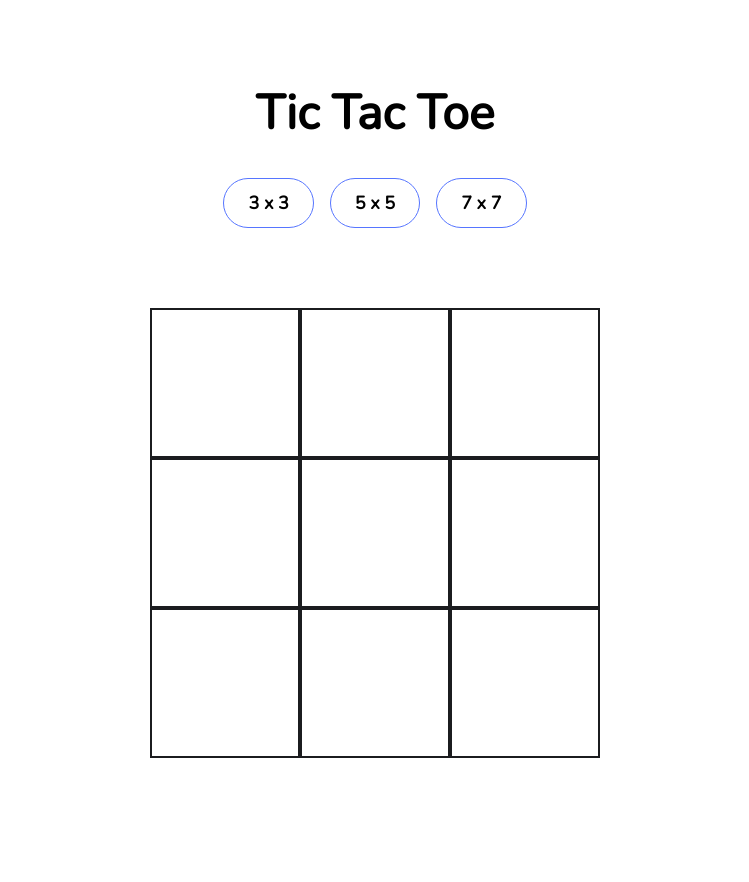
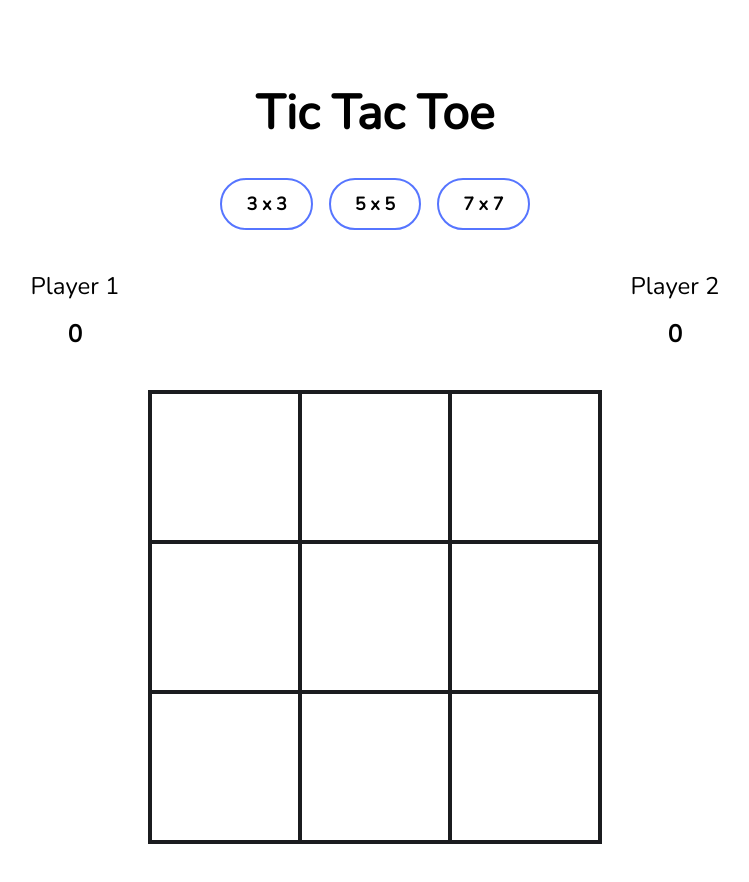
Before and after one commit to DevDugg/react-tic-tac-toe, a React (Vite) app: page / in a window 1280 px wide. Shown: the top 882 px of the page, without its empty margins (265-1014 px from the left). Before the commit the page ends 838 px from the top, so only its background shows below. Built offline with nearby package versions, Linux system fonts and the light colour scheme.

Commit message:
player names & scores

```diff
--- a/src/App.tsx
+++ b/src/App.tsx
@@ -2,7 +2,7 @@
 import { useMemo, useState } from "react";
 
 // Context
-import { GameContext } from "./context/GameContext";
+import { defaultScore, GameContext } from "./context/GameContext";
 
 // Types
 import {
@@ -10,6 +10,8 @@ import {
   TurnStateType,
   BoardTypeType,
   GameContextStateType,
+  ScoreStateType,
+  ScoreType,
 } from "./types/GameContext.type";
 
 // Helpers
@@ -20,13 +22,18 @@ import "./assets/styles/style.scss";
 
 // Components
 import Head from "./components/Head";
+import Scores from "./components/Scores";
 import GameBoard from "./components/GameBoard";
 
 const App = () => {
+  // State
   const [gameState, setGameState] = useState<GameContextType>(defaultValue);
   const [turn, setTurn] = useState<TurnStateType["turn"]>("x");
   const [boardType, setBoardType] =
     useState<BoardTypeType["boardType"]>("three");
+  const [score, setScore] = useState<ScoreType>(defaultScore);
+
+  // Memo
   const gameStateMemo = useMemo<GameContextStateType>(
     () => ({
       gameState,
@@ -42,13 +49,21 @@ const App = () => {
     () => ({ boardType, setBoardType }),
     [boardType, setBoardType]
   );
+  const scoreMemo = useMemo<ScoreStateType>(
+    () => ({ score, setScore }),
+    [score, setScore]
+  );
+
   return (
     <div className="App">
-      <GameContext.Provider value={{ gameStateMemo, turnMemo, boardTypeMemo }}>
+      <GameContext.Provider
+        value={{ gameStateMemo, turnMemo, boardTypeMemo, scoreMemo }}
+      >
         <main className="main">
           <div className="container">
             <div className="main-inner">
               <Head />
+              <Scores />
               <GameBoard />
             </div>
           </div>
--- a/src/assets/styles/_board.scss
+++ b/src/assets/styles/_board.scss
@@ -1,4 +1,5 @@
 .board {
+  border: 0.2rem solid $light-black;
   display: grid;
   gap: 0;
   justify-self: center;
--- a/src/assets/styles/_head.scss
+++ b/src/assets/styles/_head.scss
@@ -2,8 +2,11 @@
   display: flex;
   flex-direction: column;
   gap: 3.2rem;
-  text-align: center;
-  font-size: 2.4rem;
+
+  h1 {
+    text-align: center;
+    font-size: 4.8rem;
+  }
 }
 
 .types {
@@ -19,7 +22,7 @@
   font-weight: bold;
   color: $base-black;
   padding: 1.2rem 2.4rem;
-  border: 0.1rem solid $base-blue;
+  border: 0.2rem solid $base-blue;
   border-radius: 3rem;
   transition: 0.2s ease;
 
--- a/src/assets/styles/_main.scss
+++ b/src/assets/styles/_main.scss
@@ -3,5 +3,5 @@
   display: flex;
   flex-direction: column;
   padding: 8rem 0;
-  gap: 8rem;
+  gap: 4rem;
 }
--- /dev/null
+++ b/src/assets/styles/_scores.scss
@@ -0,0 +1,36 @@
+.scores {
+  display: flex;
+  flex-direction: column;
+  gap: 1.6rem;
+}
+
+.scores-names,
+.scores-values {
+  display: grid;
+  grid-template-columns: 1fr 1fr;
+
+  * {
+    justify-self: center;
+  }
+}
+
+.scores-names {
+  input {
+    text-align: center;
+    font-size: 2.4rem;
+    outline: 0.2rem solid transparent;
+    transition: 0.3s all ease;
+
+    &:focus-within {
+      outline: 0.2rem solid $light-black;
+      transition: 0.3s all ease;
+    }
+  }
+}
+
+.scores-values {
+  span {
+    font-size: 2.4rem;
+    font-weight: bold;
+  }
+}
--- a/src/assets/styles/style.scss
+++ b/src/assets/styles/style.scss
@@ -4,3 +4,4 @@
 @import "./head";
 @import "./board";
 @import "./cell";
+@import "./scores";
--- /dev/null
+++ b/src/components/Scores.tsx
@@ -0,0 +1,53 @@
+// Modules
+import { useContext, useRef } from "react";
+import { GameContext } from "../context/GameContext";
+import { GlobalContextType } from "../types/GameContext.type";
+
+const Scores = () => {
+  const { score, setScore } =
+    useContext<GlobalContextType>(GameContext).scoreMemo;
+  const inputRef = useRef<HTMLInputElement>(null);
+  const inputRef2 = useRef<HTMLInputElement>(null);
+  return (
+    <section className="scores">
+      <form
+        onSubmit={(e: React.KeyboardEvent<HTMLFormElement>) => {
+          e.preventDefault();
+          inputRef.current?.blur();
+          inputRef2.current?.blur();
+        }}
+        className="scores-names"
+      >
+        <input
+          ref={inputRef}
+          type="text"
+          value={score.player_1.name}
+          onChange={(e: React.ChangeEvent<HTMLInputElement>) =>
+            setScore({
+              ...score,
+              player_1: { ...score.player_1, name: e.target.value },
+            })
+          }
+        />
+        <input
+          ref={inputRef2}
+          type="text"
+          value={score.player_2.name}
+          onChange={(e: React.ChangeEvent<HTMLInputElement>) =>
+            setScore({
+              ...score,
+              player_2: { ...score.player_2, name: e.target.value },
+            })
+          }
+        />
+        <button type="submit"></button>
+      </form>
+      <div className="scores-values">
+        <span>{score.player_1.score}</span>
+        <span>{score.player_2.score}</span>
+      </div>
+    </section>
+  );
+};
+
+export default Scores;
--- a/src/context/GameContext.tsx
+++ b/src/context/GameContext.tsx
@@ -1,6 +1,6 @@
 // Modules
 import { createContext } from "react";
-import { GameContextType } from "../types/GameContext.type";
+import { GameContextType, ScoreType } from "../types/GameContext.type";
 
 // Types
 
@@ -28,4 +28,9 @@ export const defaultValue: GameContextType = {
   ],
 };
 
+export const defaultScore: ScoreType = {
+  player_1: { name: "Player 1", score: 0 },
+  player_2: { name: "Player 2", score: 0 },
+};
+
 export const GameContext: any = createContext(null);
```
Also changed, not shown: src/types/GameContext.type.tsx (+11 -0 lines).
